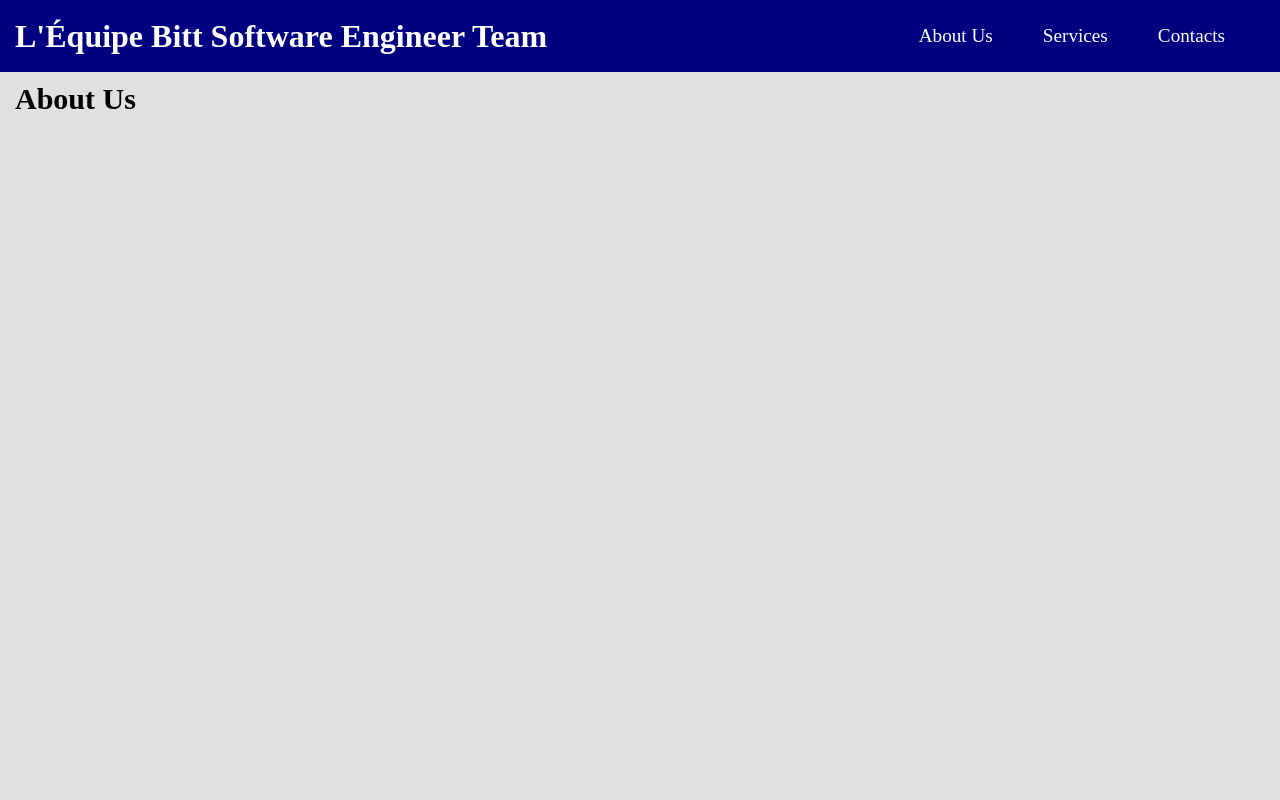
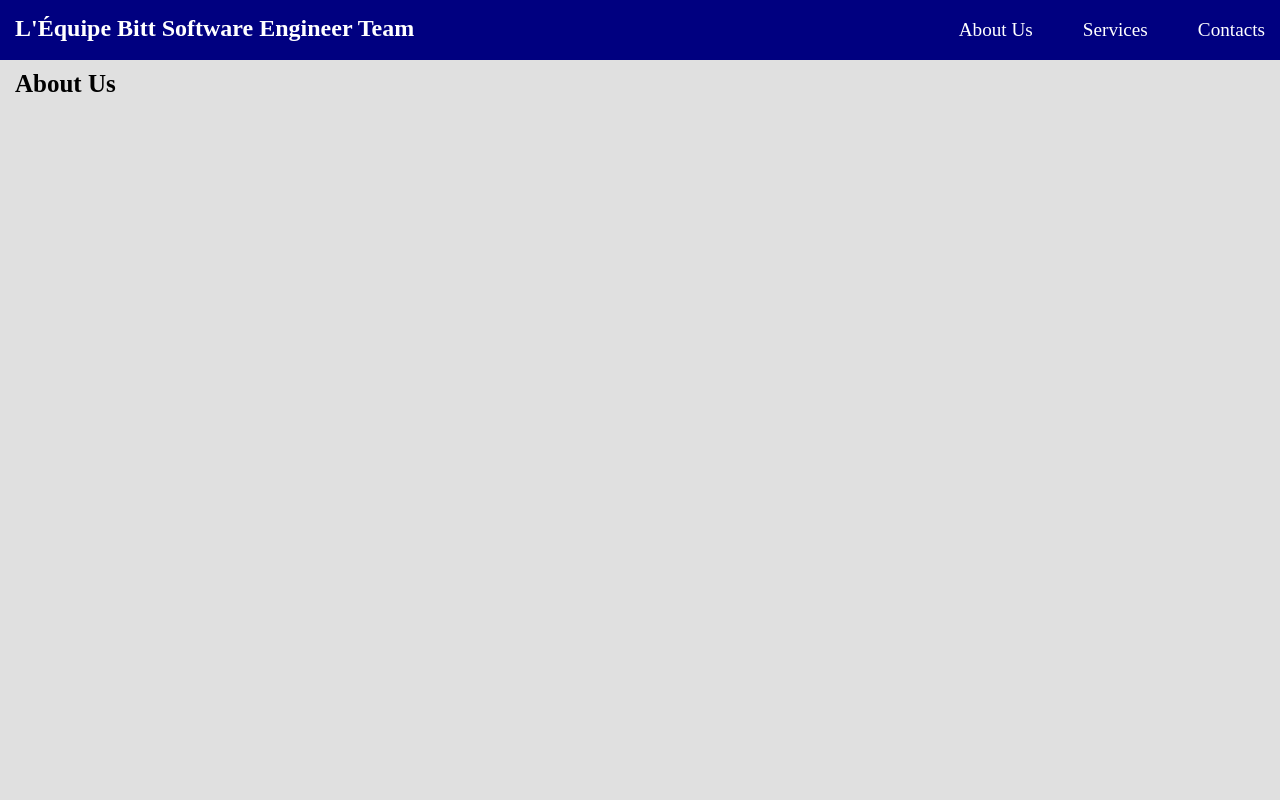
Before and after one commit to Azulxy/LEquipeBitt, a plain HTML site: page index.html in a window 1280 px wide. Shown: the top 800 px of the page. Drawn offline with Linux system fonts and the light colour scheme.

Commit message:
Better HTML and CSS Structure

```diff
--- a/index.html
+++ b/index.html
@@ -9,9 +9,9 @@
 <body>
 
     <header>
-        <h1 class="title">L'Équipe Bitt Software Engineer Team</h1>
+        <nav>
+            <h1 class="title">L'Équipe Bitt Software Engineer Team</h1>
 
-        <nav>
             <ul class="list_nav">
                 <li><a href="#About">About Us</a></li>
                 <li><a href="#Services">Services</a></li>
--- a/style.css
+++ b/style.css
@@ -7,43 +7,43 @@ html {
     scroll-behavior: smooth;
 }
 
-body {
-    display: grid;
-}
-
-nav {
-    margin: 10px;
-}
-
 header {
-    display: inline-flex;
-    justify-content: space-between;
-    align-items: center;
-    background-color: navy;
-    padding: 15px;
     position: sticky;
     top: 0;
 }
 
+nav {
+    display: flex;
+    align-items: center;
+    justify-content: space-between;
+
+    height: 30px;
+    padding: 15px;
+
+    background-color: navy;
+}
+
 .title {
+    height: 30px;
+
     color: white;
 }
 
 .list_nav {
     display: flex;
-    justify-content: end;
-    align-content: center;
+    align-items: center;
+
+    height: 30px;
     gap: 50px;
-    margin-right: 15px;
-    padding-right: 15px;
+
     list-style-type: none;
     color: white;
 }
 
 ul li a:link, a:visited, a:active {
     text-decoration: none;
+    font-size: larger;
     color: white;
-    font-size: larger;
 }
 
 ul li a:hover {
@@ -73,28 +73,29 @@ main {
 .title-b1 {
     padding-top: 10px;
     padding-left: 15px;
-    font-size: 30px;
+    font-size: 25px;
 }
 
 .title-b2 {
     padding-top: 10px;
     padding-left: 15px;
-    font-size: 30px;
+    font-size: 25px;
 }
 
 .title-b3 {
     padding-top: 10px;
     padding-left: 15px;
-    font-size: 30px;
+    font-size: 25px;
     color: white;
 }
 
 footer {
-    display: inline-flex;
-    justify-content: space-between;
+    display: flex;
     align-items: center;
-    background-color: navy;
+
     height: 30px;
     padding-left: 15px;
+
+    background-color: navy;
     color: white;
 }
```
